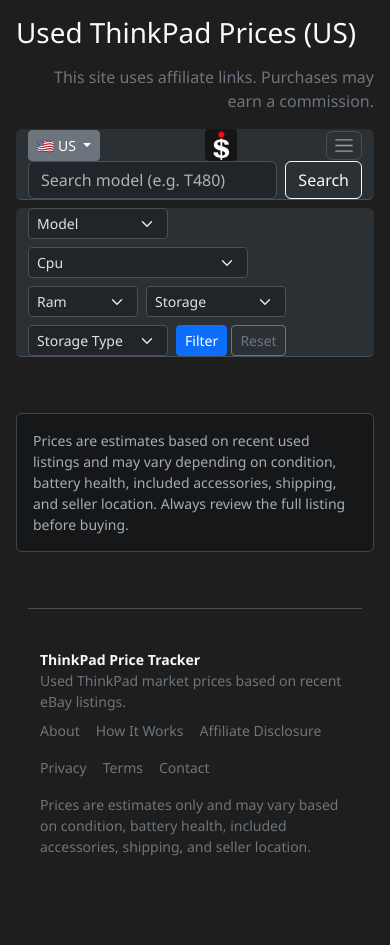
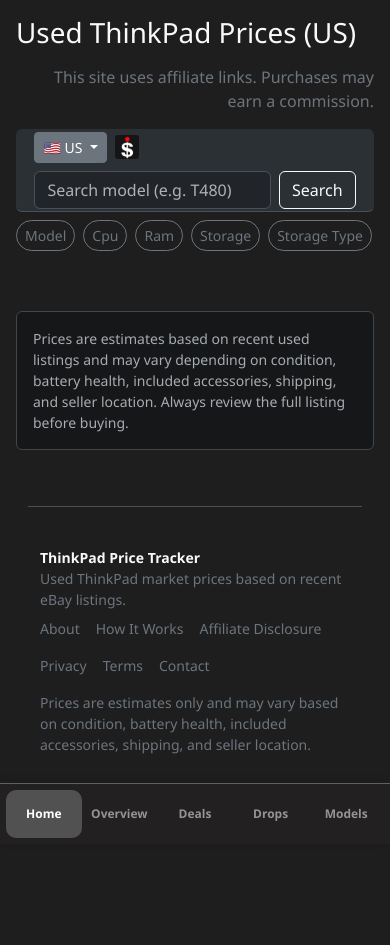
Before and after one commit to Michael668875/ebay_flask, a Flask app: page /us/ in a window 390 px wide. After the commit the page ends 838 px from the top, so only its background shows below. Run offline with Flask 3, Linux system fonts and the light colour scheme; data that the repository does not hold is empty.

Commit message:
added mobile navbar and scroll chips

```diff
--- a/app/static/css/style.css
+++ b/app/static/css/style.css
@@ -231,7 +231,7 @@ button:hover {
   line-height: 1.1;
 }
 
-.navbar-compact .navbar-toggler {
+.navbar-compact {
   padding: 0.15rem 0.4rem;
   font-size: 0.9rem;
 }
@@ -528,3 +528,91 @@ button:hover {
         font-size: 1.25rem;
     }
 }
+
+/*======= navbar for mobile ==========*/
+
+.mobile-bottom-nav {
+  display: none;
+}
+
+@media (max-width: 768px) {
+  .mobile-bottom-nav {
+    display: grid;
+    grid-template-columns: repeat(5, 1fr);
+    position: fixed;
+    bottom: 0;
+    left: 0;
+    right: 0;
+    z-index: 1000;
+    background: #222020;
+    border-top: 1px solid #5c6067;
+    box-shadow: 0 -2px 10px rgba(0,0,0,0.06);
+    padding: 6px 6px calc(6px + env(safe-area-inset-bottom));
+  }
+
+  .mobile-bottom-nav a {
+    display: flex;
+    align-items: center;
+    justify-content: center;
+    min-height: 48px;
+    text-decoration: none;
+    color: #959494;
+    font-size: 12px;
+    font-weight: 600;
+    border-radius: 10px;
+  }
+
+  .mobile-bottom-nav a.active {
+    color: #ffffff;
+    background: #505150;
+  }
+
+  /* prevent content being hidden behind the fixed nav */
+  body {
+    padding-bottom: 72px;
+  }
+}
+
+/* Horizontal scroll chips*/
+
+.mobile-filter-scroll {
+  scrollbar-width: none; /* Firefox */
+  -ms-overflow-style: none; /* IE/Edge */
+}
+
+.mobile-filter-scroll::-webkit-scrollbar {
+  display: none; /* Chrome/Safari */
+}
+
+.mobile-filter-scroll .btn {
+  white-space: nowrap;
+}
+
+.mobile-filter-sheet {
+  height: auto;
+  max-height: 70vh;
+  border-top-left-radius: 1rem;
+  border-top-right-radius: 1rem;
+}
+
+.mobile-filter-sheet .offcanvas-body {
+  padding-bottom: calc(1rem + env(safe-area-inset-bottom));
+}
+
+/*======= model search bar =========*/
+
+.search-wrap {
+  flex: 1 1 auto;   /* grow on mobile */
+  min-width: 0;     /* CRITICAL: allows input to shrink instead of wrapping */
+}
+
+.search-wrap .form-control {
+  min-width: 0;     /* helps flex input shrink properly */
+}
+
+@media (min-width: 768px) {
+  .search-wrap {
+    flex: 0 0 300px;   /* fixed compact width on desktop */
+    max-width: 300px;
+  }
+}
--- a/app/templates/_navbar.html
+++ b/app/templates/_navbar.html
@@ -1,11 +1,12 @@
+{% set nav_country = country if country is defined and country else 'us' %}
 
+<nav class="navbar bg-body-tertiary border-bottom navbar-compact rounded my-1 mb-2">
+  <div class="container-fluid d-flex align-items-center gap-2">
 
-{% set nav_country = country if country is defined and country else 'us' %}
-<nav class="navbar navbar-expand-lg bg-body-tertiary border-bottom navbar-compact rounded my-1 mb-2">
-  <div class="container-fluid d-flex align-items-center">
-
+    <!-- Left side: country + favicon -->
+    <div class="d-flex align-items-center gap-2 flex-shrink-0">
       <!-- Country Dropdown -->
-    <div class="dropdown me-3">
+      <div class="dropdown">
         <button class="btn btn-secondary btn-sm dropdown-toggle" type="button" id="countryDropdown"
                 data-bs-toggle="dropdown" aria-expanded="false">
           {{ country_flags.get(nav_country) }}
@@ -13,73 +14,65 @@
         </button>
 
         <ul class="dropdown-menu" aria-labelledby="countryDropdown">
-
           {% for code, flag in country_flags.items() %}
-
             <li>
               <a class="dropdown-item" href="{{ switch_country_url(code) }}">
                 {{ flag }} {{ code.upper() }}
               </a>
             </li>
-
           {% endfor %}
         </ul>
       </div>
 
-    <!-- Brand
-    <a class="navbar-brand fw-semibold me-3" href="{{ url_for('main.index') }}">
-      ThinkPad Prices
-    </a>-->
+      <!-- Favicon / brand icon -->
+      <a href="{{ url_for('main.country_home', country=nav_country) }}" class="d-inline-flex align-items-center text-decoration-none">
+        <img src="{{ url_for('static', filename='favicon-32x32.png') }}" alt="ThinkPad Prices" width="24" height="24">
+      </a>
+    </div>
 
-    <img src="{{ url_for('static', filename='favicon-32x32.png') }}" alt="favicon">
-
-    <!-- Mobile toggler -->
-    <button class="navbar-toggler" type="button" data-bs-toggle="collapse" data-bs-target="#siteNavbar"
-            aria-controls="siteNavbar" aria-expanded="false" aria-label="Toggle navigation">
-      <span class="navbar-toggler-icon"></span>
-    </button>
-
-    <!-- Links -->
-    <div class="collapse navbar-collapse" id="siteNavbar">
-      <ul class="navbar-nav me-auto mb-2 mb-lg-0">
-
+    <!-- Desktop links only -->
+    <div class="d-none d-md-flex align-items-center">
+      <ul class="navbar-nav flex-row gap-2 me-3">
         <li class="nav-item">
-          <a class="nav-link {% if request.endpoint == 'main.index' %}active{% endif %}"
-             href="{{ url_for('main.country_home', country=country) }}">
+          <a class="nav-link px-2 {% if request.endpoint == 'main.country_home' %}active{% endif %}"
+             href="{{ url_for('main.country_home', country=nav_country) }}">
             Home
           </a>
         </li>
 
         <li class="nav-item">
-          <a class="nav-link {% if request.endpoint == 'main.deals' %}active{% endif %}"
+          <a class="nav-link px-2 {% if request.endpoint == 'main.deals' %}active{% endif %}"
              href="{{ url_for('main.deals', country=nav_country) }}">
             Market Overview
           </a>
         </li>
 
         <li class="nav-item">
-          <a class="nav-link {% if request.endpoint == 'main.best_deals' %}active{% endif %}"
+          <a class="nav-link px-2 {% if request.endpoint == 'main.best_deals' %}active{% endif %}"
              href="{{ url_for('main.best_deals', country=nav_country) }}">
             Best Deals
           </a>
         </li>
 
         <li class="nav-item">
-          <a class="nav-link {% if request.endpoint == 'main.price_drops' %}active{% endif %}"
+          <a class="nav-link px-2 {% if request.endpoint == 'main.price_drops' %}active{% endif %}"
              href="{{ url_for('main.price_drops', country=nav_country) }}">
             Price Drops
           </a>
         </li>
+
         <li class="nav-item">
-          <a class="nav-link {% if request.endpoint == 'main.thinkpad_models' %}active{% endif %}"
+          <a class="nav-link px-2 {% if request.endpoint == 'main.thinkpad_models' %}active{% endif %}"
              href="{{ url_for('main.thinkpad_models', country=nav_country) }}">
             Available Models
           </a>
         </li>
-
       </ul>
     </div>
-    <form class="d-flex ms-auto" method="get" action="{{ url_for('main.search_model') }}">
+
+    <!-- Search bar: always visible -->
+    <div class="search-wrap ms-auto">
+      <form class="d-flex" method="get" action="{{ url_for('main.search_model') }}">
         <input
           class="form-control me-2"
           type="search"
@@ -88,10 +81,10 @@
           aria-label="Search model"
           required
         >
-        <!-- Pass the currently selected country -->
-        <input type="hidden" name="country" value="{{ country }}">
-        <button class="btn btn-outline-light" type="submit">Search</button>
+        <input type="hidden" name="country" value="{{ nav_country }}">
+        <button class="btn btn-outline-light flex-shrink-0" type="submit">Search</button>
       </form>
+    </div>
 
   </div>
 </nav>
--- /dev/null
+++ b/app/templates/_navbar_mob.html
@@ -0,0 +1,27 @@
+
+<nav class="mobile-bottom-nav">
+  <a href="{{ url_for('main.country_home', country=country) }}"
+     class="{% if request.endpoint == 'main.country_home' %}active{% endif %}">
+    <span>Home</span>
+  </a>
+
+  <a href="{{ url_for('main.deals', country=country) }}"
+     class="{% if request.endpoint == 'main.deals' %}active{% endif %}">
+    <span>Overview</span>
+  </a>
+
+  <a href="{{ url_for('main.best_deals', country=country) }}"
+     class="{% if request.endpoint == 'main.best_deals' %}active{% endif %}">
+    <span>Deals</span>
+  </a>
+
+  <a href="{{ url_for('main.price_drops', country=country) }}"
+     class="{% if request.endpoint == 'main.price_drops' %}active{% endif %}">
+    <span>Drops</span>
+  </a>
+
+  <a href="{{ url_for('main.thinkpad_models', country=country) }}"
+     class="{% if request.endpoint == 'main.thinkpad_models' %}active{% endif %}">
+    <span>Models</span>
+  </a>
+</nav>
--- a/app/templates/deals.html
+++ b/app/templates/deals.html
@@ -5,7 +5,7 @@
 
 <h2>Market Overview</h2>
 <div class="py-2">
-Find the lowest price by model. Click the model name or listing count to view all available listings for that model.
+Find the lowest price by model. Click the model name to view all available listings for that model.
 </div>
 <div class="mb-3">
 
--- a/app/templates/layout.html
+++ b/app/templates/layout.html
@@ -34,15 +34,18 @@
     </div>
 
 
-
     {% include "_navbar.html" %}
 
     {% block content %}{% endblock %}
+
+    {% include "_navbar_mob.html" %}
+
 
     <div class="container">
       {% include "_footer.html" %}
     </div>
 
+
     <script src="https://cdn.jsdelivr.net/npm/bootstrap@5.3.8/dist/js/bootstrap.bundle.min.js" integrity="sha384-FKyoEForCGlyvwx9Hj09JcYn3nv7wiPVlz7YYwJrWVcXK/BmnVDxM+D2scQbITxI" crossorigin="anonymous"></script>
   </body>
 </html>
--- a/app/templates/listings.html
+++ b/app/templates/listings.html
@@ -3,12 +3,13 @@
 
 {% block content %}
 
+
 {% if filters %}
-{{ macros.search_specs(filters) }}
+    {{ macros.mobile_filter_chips(filters) }}
+    {{ macros.search_specs(filters) }}
+    {{ macros.active_filters(filters) }}
 {% endif %}
-{% if filters %}
-{{ macros.active_filters(filters) }}
-{% endif %}
+
 
 {{ macros.cards(listings, country) }}
 
--- a/app/templates/macros.html
+++ b/app/templates/macros.html
@@ -167,6 +167,7 @@
 
 
 {% macro search_specs(filters) %}
+<div class="d-none d-md-block">
 <nav class="navbar navbar-expand-lg bg-body-tertiary border-bottom navbar-compact rounded my-1 mt-2">
   <div class="container-fluid d-flex align-items-center">
 
@@ -203,9 +204,135 @@
 </form>
   </div>
 </nav>
+</div>
 {% endmacro %}
 
 
+{% macro mobile_filter_chips(filters) %}
+<div class="d-md-none my-2">
+
+  <!-- Horizontal scrolling chips -->
+  <div class="mobile-filter-scroll d-flex gap-2 overflow-auto pb-1">
+    {% for name, options in filters.items() %}
+      {% set current_val = request.args.get(name) %}
+      <button
+        class="btn btn-sm {% if current_val %}btn-primary{% else %}btn-outline-secondary{% endif %} rounded-pill flex-shrink-0"
+        type="button"
+        data-bs-toggle="offcanvas"
+        data-bs-target="#filterOffcanvas-{{ name }}"
+        aria-controls="filterOffcanvas-{{ name }}"
+      >
+        {{ name|replace('_', ' ')|title }}
+        {% if current_val %}✓{% endif %}
+      </button>
+    {% endfor %}
+
+    {% if request.args %}
+      <a href="{{ request.path }}"
+         class="btn btn-sm btn-outline-danger rounded-pill flex-shrink-0">
+        Reset
+      </a>
+    {% endif %}
+  </div>
+
+  <!-- Offcanvas panels (one per filter) -->
+  {% for name, options in filters.items() %}
+    <div class="offcanvas offcanvas-bottom mobile-filter-sheet"
+         tabindex="-1"
+         id="filterOffcanvas-{{ name }}"
+         aria-labelledby="filterOffcanvasLabel-{{ name }}">
+
+      <div class="offcanvas-header">
+        <h5 class="offcanvas-title" id="filterOffcanvasLabel-{{ name }}">
+          {{ name|replace('_', ' ')|title }}
+        </h5>
+        <button type="button" class="btn-close" data-bs-dismiss="offcanvas" aria-label="Close"></button>
+      </div>
+
+      <div class="offcanvas-body pt-1">
+        <form method="get" class="d-grid gap-1 mb-0">
+
+          {# preserve current sort + direction #}
+          <input type="hidden" name="sort" value="{{ request.args.get('sort', 'price') }}">
+          <input type="hidden" name="direction" value="{{ request.args.get('direction', 'asc') }}">
+
+          {# preserve all OTHER active filters #}
+          {% for other_name, other_options in filters.items() %}
+            {% if other_name != name %}
+              {% set other_val = request.args.get(other_name) %}
+              {% if other_val %}
+                <input type="hidden" name="{{ other_name }}" value="{{ other_val }}">
+              {% endif %}
+            {% endif %}
+          {% endfor %}
+
+          <div>
+            <select name="{{ name }}" class="form-select">
+              <option value="">Any {{ name|replace('_', ' ')|title }}</option>
+
+              {% for option in options %}
+                {% set arg_val = request.args.get(name) %}
+                {% if name in ['ram', 'storage'] %}
+                  {% set selected = arg_val is not none and arg_val|float == option.value %}
+                {% else %}
+                  {% set selected = arg_val == option.value|string %}
+                {% endif %}
+                <option value="{{ option.value }}" {% if selected %}selected{% endif %}>
+                  {{ option.label }}
+                </option>
+              {% endfor %}
+            </select>
+          </div>
+
+          <div class="d-flex gap-2">
+            <button type="submit" class="btn btn-primary flex-fill">Apply</button>
+
+            {# Clear just this one filter, preserve others #}
+            {% set remove_args = request.args.to_dict() %}
+            {% set _ = remove_args.pop(name, None) %}
+            <a href="{{ request.path }}?{{ remove_args|urlencode }}"
+               class="btn btn-outline-secondary flex-fill">
+              Clear
+            </a>
+          </div>
+        </form>
+      </div>
+    </div>
+  {% endfor %}
+
+</div>
+{% endmacro %}
+
+
+{% macro active_filters(filters) %}
+{% set ns = namespace(has_active_filters=false) %}
+
+<div class="my-2">
+    <div class="d-flex flex-wrap gap-2 align-items-center">
+        {% for name, options in filters.items() %}
+            {% set value = request.args.get(name) %}
+            {% if value %}
+                {% set ns.has_active_filters = true %}
+
+                {% set remove_args = request.args.to_dict() %}
+                {% set _ = remove_args.pop(name, None) %}
+
+                <a href="{{ request.path }}?{{ remove_args|urlencode }}"
+                    class="badge rounded-pill text-bg-secondary text-decoration-none px-3 py-2">
+                    {{ name|replace('_', ' ')|title }}: {{ value }} ×
+                </a>
+            {% endif %}
+        {% endfor %}
+
+        {% if ns.has_active_filters %}
+            <a href="{{ request.path }}"
+                class="badge rounded-pill text-bg-danger text-decoration-none px-3 py-2">
+                Clear all
+            </a>
+        {% endif %}
+    </div>
+</div>
+{% endmacro %}
 
 
 {% macro listings_table(listings, country, currency='', show_model=True, show_last_updated=True) %}
@@ -280,7 +407,7 @@
 <div class="listings-grid">
     {% for item in listings %}
     <div class="listing-card">
-        <div class="card-row"><span class="label">Model:</span> <span class="value">{{ item.model.name if item.model else "—" }}</span></div>
+        <div class="card-row"><span class="label">Model:</span> <span class="value">{{ model_link(item, country) if item.model else "—" }}</span></div>
         <div class="card-row"><span class="label">Price:</span> <span class="value">{{ price_display(item.price, item.currency) }}</span></div>
         <div class="card-row"><span class="label">CPU:</span> <span class="value">{{ spec_pair(item.specs, "cpu", "cpu_freq") }}</span></div>
         <div class="card-row"><span class="label">RAM:</span> <span class="value">{{ spec(item.specs, "ram", use_capacity=True) }}</span></div>
@@ -289,36 +416,6 @@
         <div class="card-row"><span class="label">Title:</span> <span class="value">{{ listing_link(item) }}</span></div>
     </div>
     {% endfor %}
-</div>
-{% endmacro %}
-
-{% macro active_filters(filters) %}
-{% set ns = namespace(has_active_filters=false) %}
-
-<div class="my-2">
-    <div class="d-flex flex-wrap gap-2 align-items-center">
-        {% for name, options in filters.items() %}
-            {% set value = request.args.get(name) %}
-            {% if value %}
-                {% set ns.has_active_filters = true %}
-
-                {% set remove_args = request.args.to_dict() %}
-                {% set _ = remove_args.pop(name, None) %}
-
-                <a href="{{ request.path }}?{{ remove_args|urlencode }}"
-                    class="badge rounded-pill text-bg-secondary text-decoration-none px-3 py-2">
-                    {{ name|replace('_', ' ')|title }}: {{ value }} ×
-                </a>
-            {% endif %}
-        {% endfor %}
-
-        {% if ns.has_active_filters %}
-            <a href="{{ request.path }}"
-                class="badge rounded-pill text-bg-danger text-decoration-none px-3 py-2">
-                Clear all
-            </a>
-        {% endif %}
-    </div>
 </div>
 {% endmacro %}
 
```
Also changed, not shown: app/templates/_navbar2.html (deleted, +0 -274 lines). Lines whose indentation alone changed are shown as unchanged.
